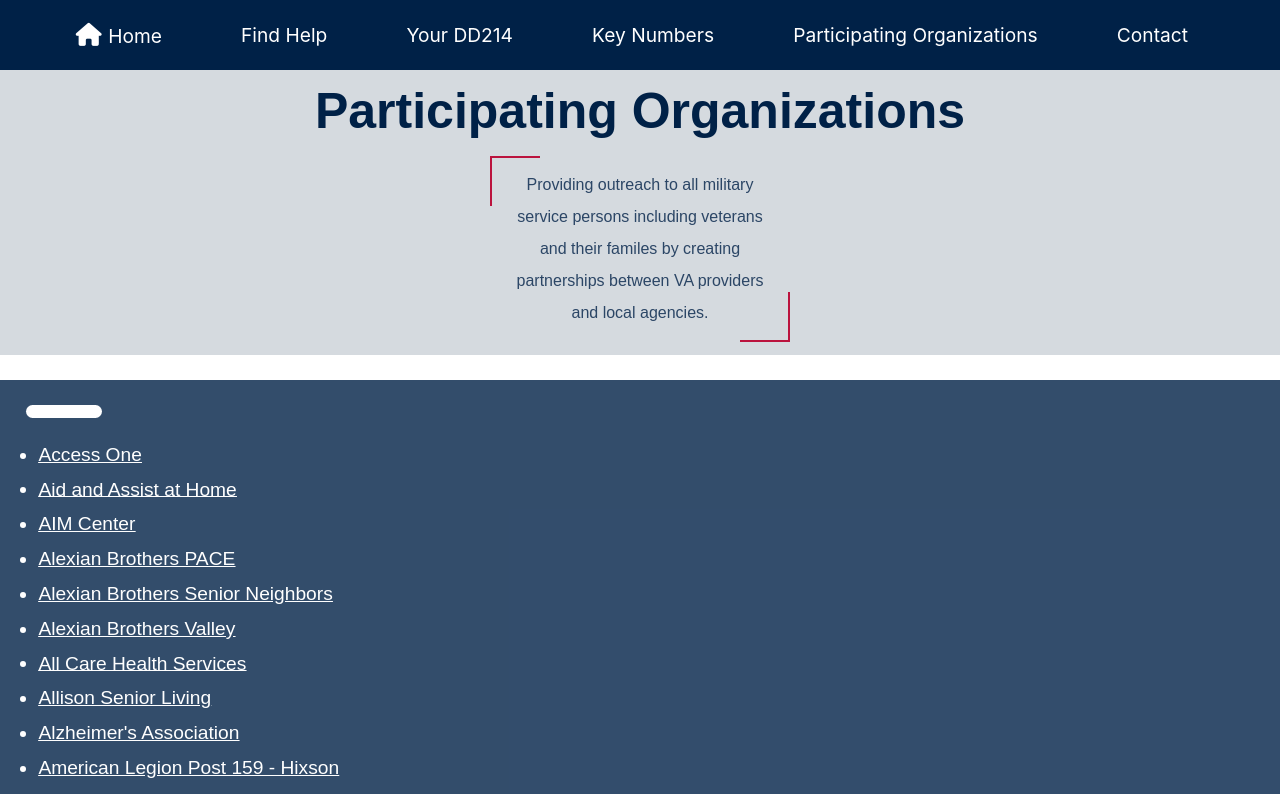
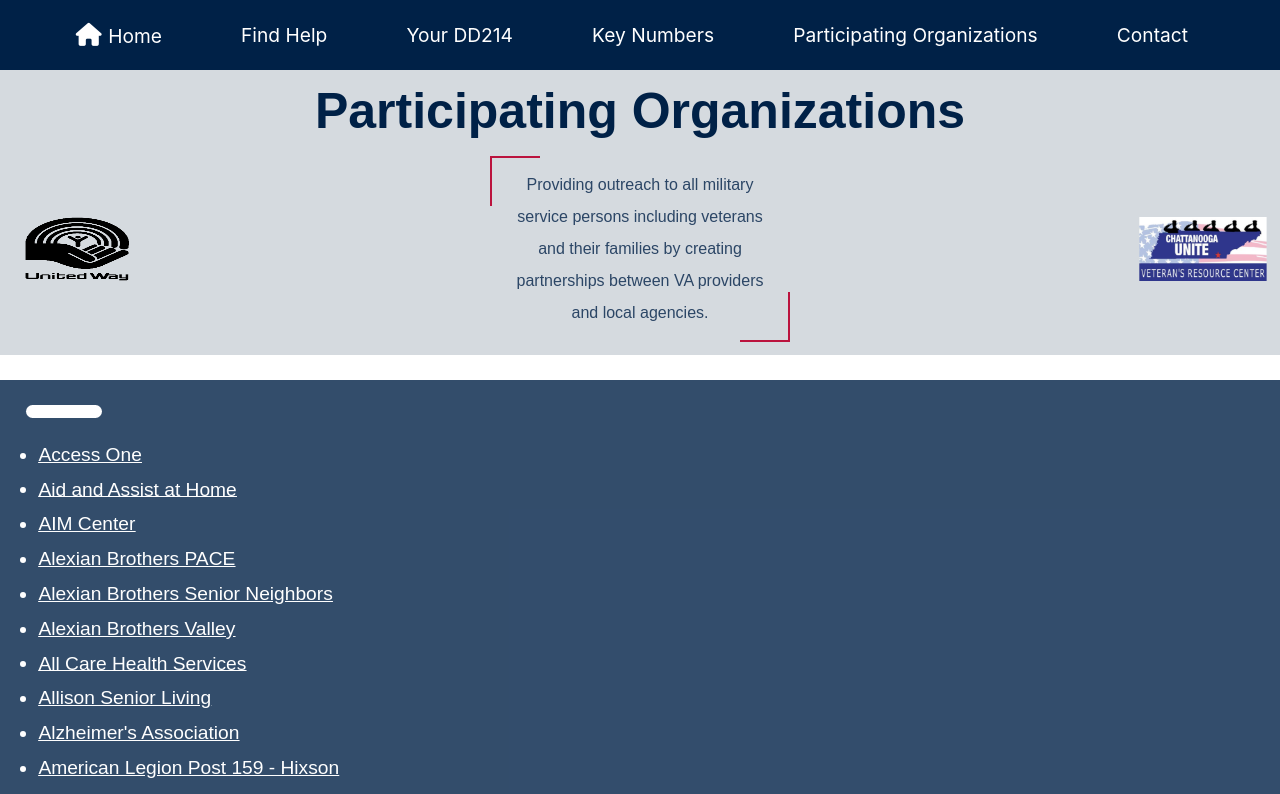
Before and after one commit to prestoncraw/Chattanooga-Unite, a Next.js app: page /participating-organizations in a window 1280 px wide. Shown: the top 794 px of the page. Built offline with nearby package versions, Linux system fonts and the light colour scheme.

Commit message:
Updated header and global css along with new image

```diff
--- a/pages/participating-organizations.js
+++ b/pages/participating-organizations.js
@@ -28,8 +28,12 @@
       <main>
         <NavBar />
         <div className="grayBackground centered">
-          <h1 className="title">Participating Organizations <span className="red"></span><br></br></h1>
-          <p className="cornersPages description_dark">Providing outreach to all military service persons including veterans and their familes by creating partnerships between VA providers and local agencies.</p>
+        <h1 className="title">Participating Organizations <span className="red"></span><br></br></h1>
+        <div className="imageContainerHead">
+            <img src="/images/unitedwayblack.png" alt="United Way Left Image" className="leftImageHead" />
+            <p className="cornersPages description_dark">Providing outreach to all military service persons including veterans and their families by creating partnerships between VA providers and local agencies.</p>
+            <img src="/images/chattanoogaway.png" alt="Chattanooga Unite Veteran's Resource Center Right Image" className="rightImageHead" />
+        </div>
         </div>
 
         <div className="blueBackground">
--- a/styles/globals.css
+++ b/styles/globals.css
@@ -192,6 +192,22 @@
   translate: 0 min(-30vw, 300px);
 }
 
+.imageContainerHead {
+  display: flex;
+  align-items: center;
+  justify-content: space-between;
+}
+
+.leftImageHead {
+  height: 5vw;
+  width: 10vw;
+}
+
+.rightImageHead {
+  height: 5vw;
+  width: 10vw;
+}
+
 a {
   color: inherit;
   text-decoration: none;
```
Also changed, not shown: public/images/unitedwayblack.png (added).
